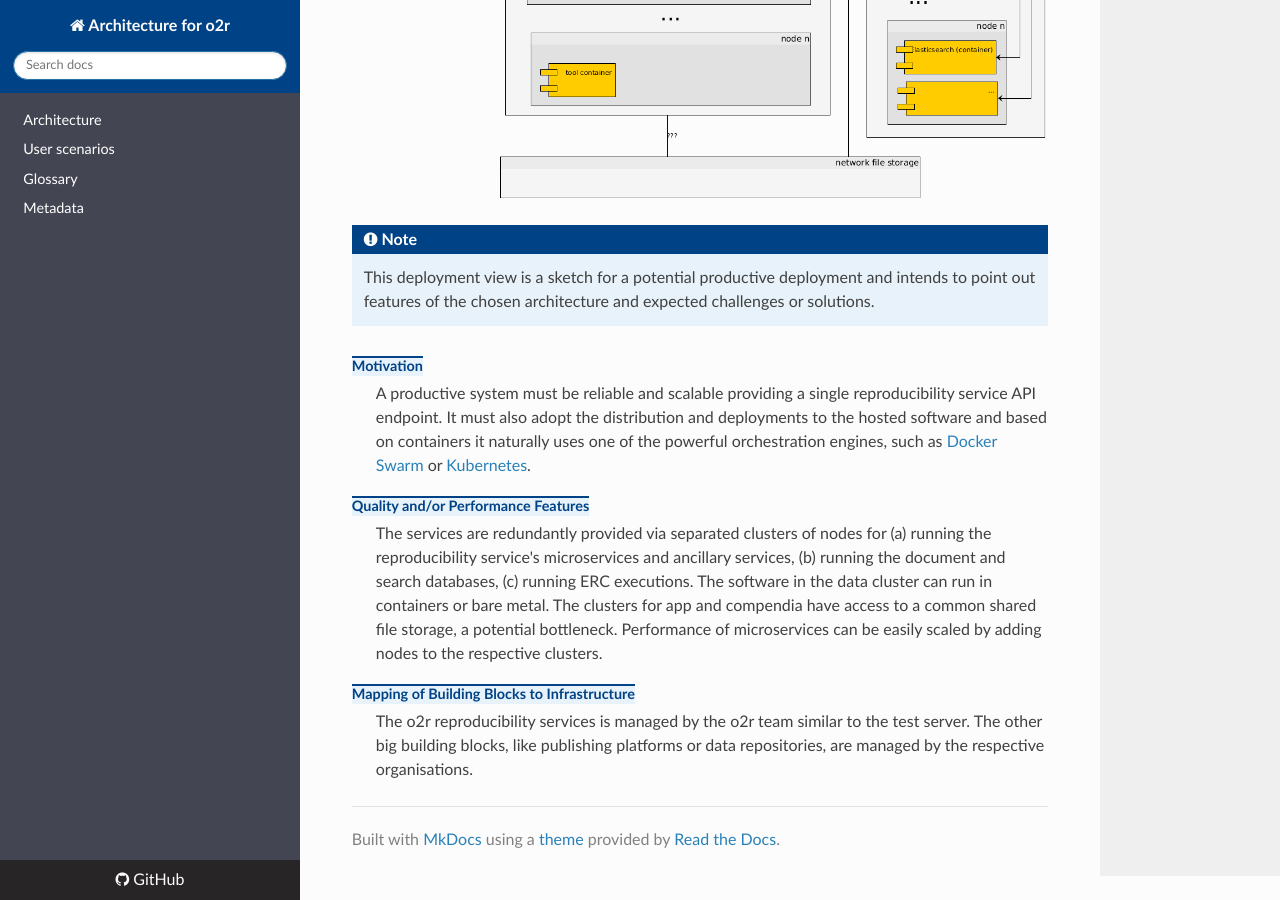
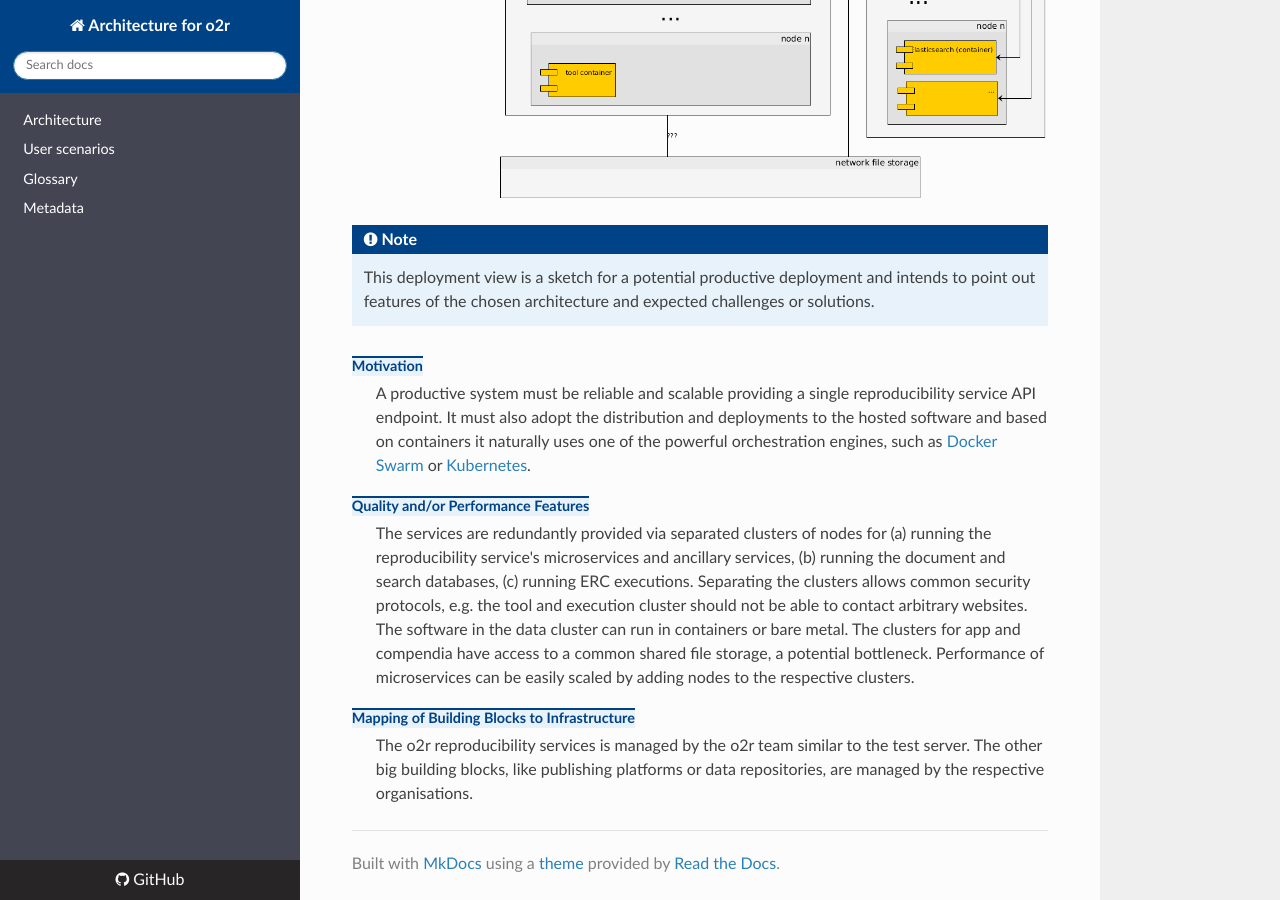
Before and after one commit to o2r-project/architecture, an MkDocs documentation site: the page built from docs/07_deployment-view.md, in a window 1280 px wide and 900 px high, scrolled down 1722 px. Built offline with MkDocs 1.6.1, drawn with Linux system fonts in a browser that asks for light colours; nearby versions of some CDN libraries; old or Windows-style settings are respelled for this version of MkDocs.

Commit message:
add security aspect to production deployment view features

```diff
--- a/docs/07_deployment-view.md
+++ b/docs/07_deployment-view.md
@@ -29,7 +29,7 @@ Motivation
 
 Quality and/or Performance Features
 
-:   The services are redundantly provided via separated clusters of nodes for (a) running the reproducibility service's microservices and ancillary services, (b) running the document and search databases, (c) running ERC executions. The software in the data cluster can run in containers or bare metal. The clusters for app and compendia have access to a common shared file storage, a potential bottleneck. Performance of microservices can be easily scaled by adding nodes to the respective clusters.
+:   The services are redundantly provided via separated clusters of nodes for (a) running the reproducibility service's microservices and ancillary services, (b) running the document and search databases, (c) running ERC executions. Separating the clusters allows common security protocols, e.g. the tool and execution cluster should not be able to contact arbitrary websites. The software in the data cluster can run in containers or bare metal. The clusters for app and compendia have access to a common shared file storage, a potential bottleneck. Performance of microservices can be easily scaled by adding nodes to the respective clusters.
 
 Mapping of Building Blocks to Infrastructure
 
```
